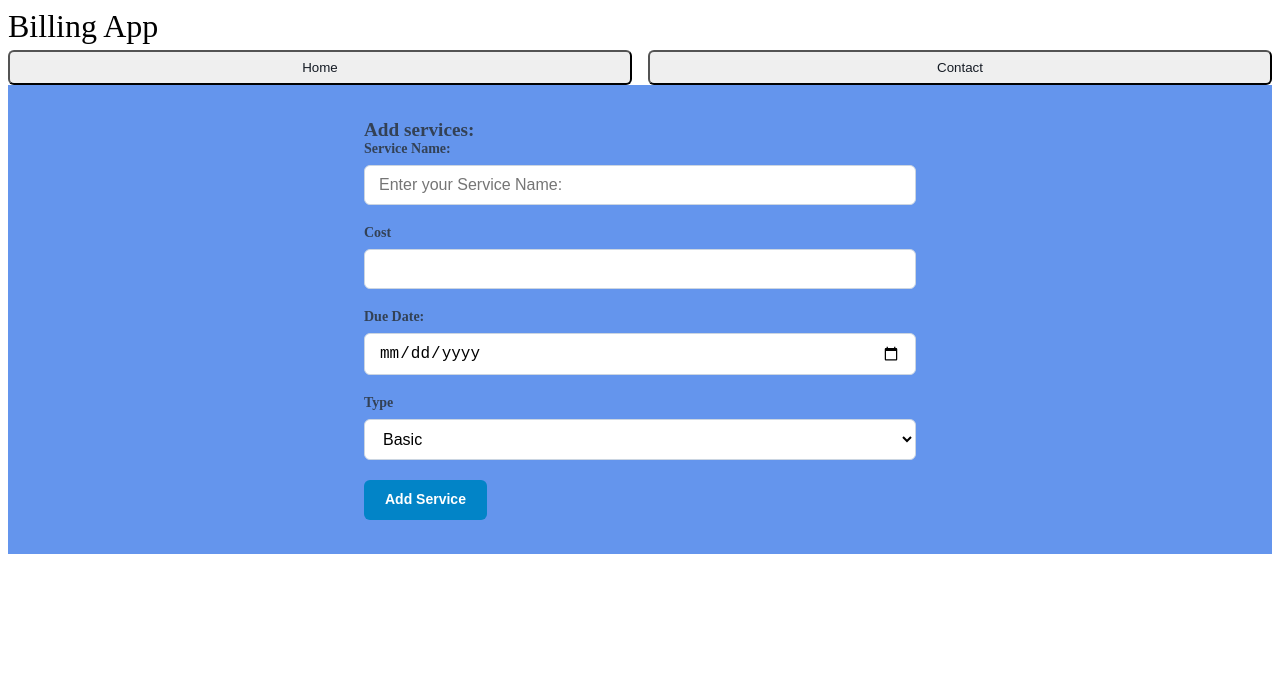
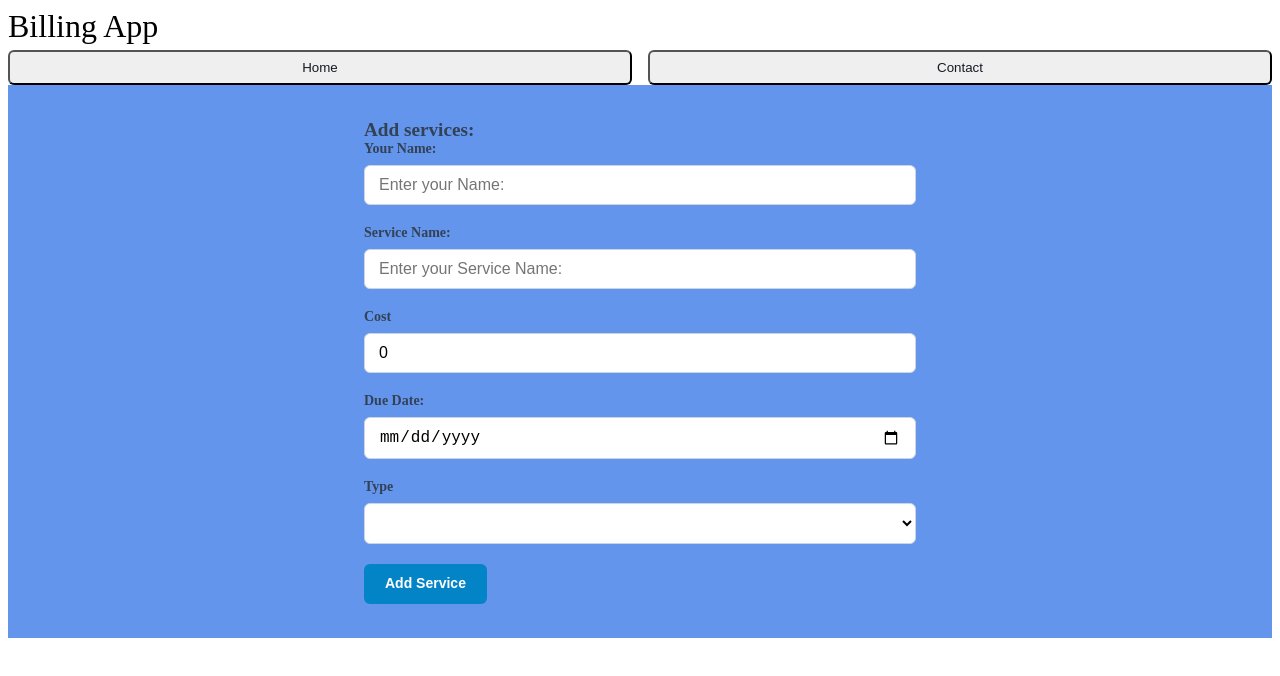
Before and after one commit to ingRicardo/billing-app, an Angular app: page / in a window 1280 px wide. Shown: the top 676 px of the page. Built offline with nearby package versions, Linux system fonts and the light colour scheme.

Commit message:
name input and signals were added

```diff
--- a/src/app/components/home/home.html
+++ b/src/app/components/home/home.html
@@ -5,21 +5,25 @@
            <label class="mainlabel">Add services:</label>
         </div>
         <div class="form-group">
+            <label for="name">Your Name: </label>
+            <input type="text" [(ngModel)]="name" name="name" id="name" placeholder="Enter your Name: ">
+        </div>
+        <div class="form-group">
             <label for="servicename">Service Name: </label>
-            <input type="text" id="servicename" placeholder="Enter your Service Name: ">
+            <input type="text" [(ngModel)]="servicename" name="servicename" id="servicename" placeholder="Enter your Service Name: ">
         </div>
 
         <div class="form-group">
             <label for="cost">Cost</label>
-            <input type="number" id="cost">
+            <input type="number" [(ngModel)]="cost" name="cost" id="cost">
         </div>
         <div class="form-group">
             <label for="duedate">Due Date:</label>
-            <input type="date" id="date">
+            <input type="date"  [(ngModel)]="duedate" name="duedate" id="date">
         </div>
         <div class="form-group">
             <label for="type">Type</label>
-            <select id="type">
+            <select id="type"  [(ngModel)]="type" name="type">
                 <option value="Basic">Basic</option>
                 <option value="Entertainment">Entertainment</option>
                 <option value="Auto">Auto</option>
--- a/src/app/components/home/home.ts
+++ b/src/app/components/home/home.ts
@@ -1,14 +1,24 @@
-import { Component } from '@angular/core';
+import { Component, model, signal } from '@angular/core';
+import { FormsModule } from '@angular/forms';
 
 @Component({
   selector: 'app-home',
-  imports: [],
+  imports: [FormsModule],
   templateUrl: './home.html',
   styleUrl: './home.css',
+  standalone: true
 })
 export class Home {
-addService() {
- console.log('add service')
-}
+
+// Writable signal holding the input name value
+  name = signal<string>('');
+  servicename = signal<string>('');
+  cost = signal<number>(0);
+  duedate = signal<string>('');
+  type = signal<string>('');
+  addService() {
+    console.log('add service  name : ', this.name() ,' servicename: ', this.servicename(),
+    'number: ', this.cost(), 'duedate: ',this.duedate(), 'type: ', this.type());
+  }
 
 }
```
